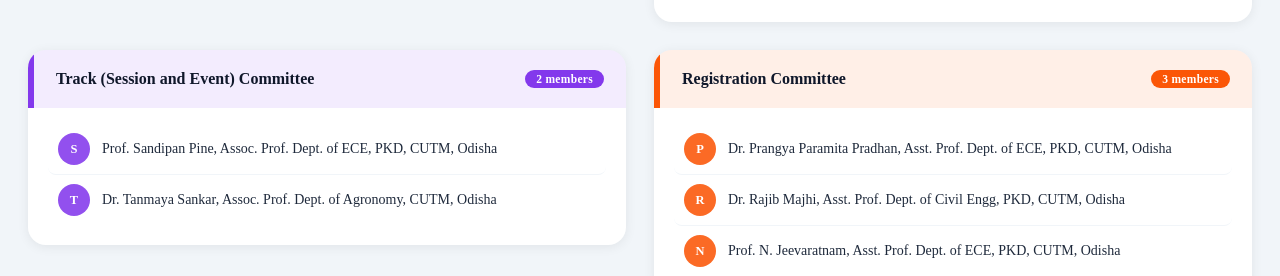
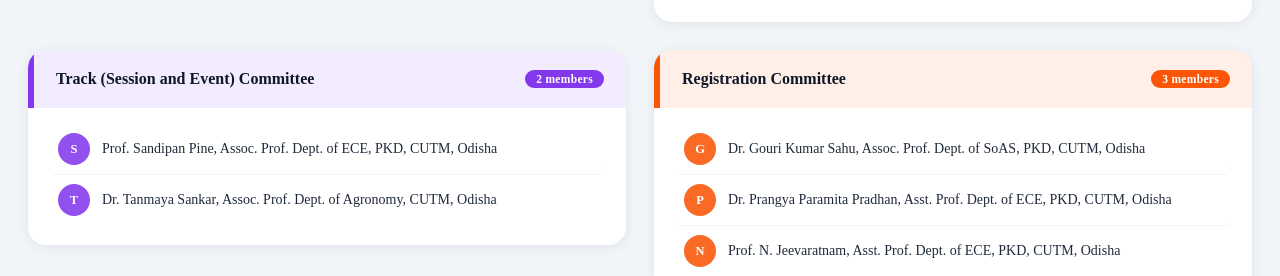
Before and after one commit to krushayu/SCOPES-2027, a React (Create React App) app: page /committee in a window 1280 px wide. Shown: the part 6280-6556 px from the top of the page. Built offline with nearby package versions, Linux system fonts and the light colour scheme.

Commit message:
Update Committee.js

```diff
--- a/src/Pages/Committee.js
+++ b/src/Pages/Committee.js
@@ -306,8 +306,8 @@
       title: 'Registration Committee',
       color: '#FB5607',
       members: [
+        'Dr. Gouri Kumar Sahu, Assoc. Prof. Dept. of SoAS, PKD, CUTM, Odisha ',
         'Dr. Prangya Paramita Pradhan, Asst. Prof. Dept. of ECE, PKD, CUTM, Odisha',
-        'Dr. Rajib Majhi, Asst. Prof. Dept. of Civil Engg, PKD, CUTM, Odisha',
         'Prof. N. Jeevaratnam, Asst. Prof. Dept. of ECE, PKD, CUTM, Odisha'
       ]
     },
```
